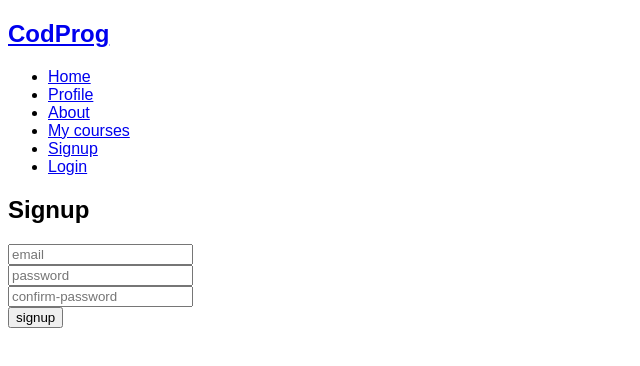
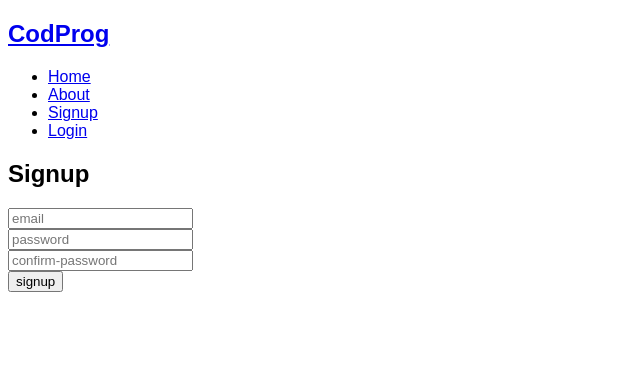
Before and after one commit to prakashgrg4400/myCourse_project, a React (Vite) app in the folder codprog-clone/: page /signup in a window 1280 px wide. Shown: the top 366 px of the page, without its empty margins (0-640 px from the left). Built offline with nearby package versions, Linux system fonts and the light colour scheme.

Commit message:
logout functionality added

```diff
--- a/codprog-clone/src/App.jsx
+++ b/codprog-clone/src/App.jsx
@@ -5,16 +5,17 @@ import {
   createRoutesFromElements,
   RouterProvider,
 } from "react-router-dom";
-import Layout from "./Layout";
+import Layout, { layoutLoader } from "./Layout";
 import { About, Home, Login, Profile, MyCourses, Signup } from "./pages/Index";
 import { handelAction, loginLoader } from "./pages/Login";
 import { myCoursesLoader } from "./pages/MyCourses";
 import { profileLoader } from "./pages/Profile";
 import { signupAction, signupLoader } from "./pages/Signup";
+import { loguoutAction } from "./pages/Logout";
 
 const router = createBrowserRouter(
   createRoutesFromElements(
-    <Route path="/" element={<Layout />}>
+    <Route path="/" element={<Layout />} loader={layoutLoader} id="parentRouteLoader">
       <Route index element={<Home />} />
       <Route path="/about" element={<About />} />
       <Route path="/profile" element={<Profile />} loader={profileLoader} />
@@ -39,6 +40,7 @@ const router = createBrowserRouter(
         //   return null;
         // }}
       />
+      <Route path="/logout" action={loguoutAction} />
     </Route>
   )
 );
--- a/codprog-clone/src/Layout.jsx
+++ b/codprog-clone/src/Layout.jsx
@@ -1,5 +1,13 @@
-import { NavLink , Outlet } from "react-router-dom"
+import { NavLink, Outlet, Form, useRouteLoaderData } from "react-router-dom";
+import { getUsers } from "./utilis/getUser";
+
+export function layoutLoader() {
+    const user = getUsers();
+   return user ;
+}
+
 function Layout() {
+    const user = useRouteLoaderData("parentRouteLoader");
     return (
         <main>
             <nav>
@@ -10,26 +18,41 @@ function Layout() {
                     <li>
                         <NavLink to="/">Home</NavLink>
                     </li>
+                    {user && (
                         <li>
-                    <NavLink to="/profile" >Profile</NavLink>
+                            <NavLink to="/profile">Profile</NavLink>
                         </li>
+                    )}
                     <li>
                         <NavLink to="/about">About</NavLink>
                     </li>
+                    {user && (
                         <li>
-                    <NavLink to="/my-courses" >My courses</NavLink>
+                            <NavLink to="/my-courses">My courses</NavLink>
                         </li>
+                    )}
+
+                    {!user && (
                         <li>
                             <NavLink to="/signup">Signup</NavLink>
                         </li>
+                    )}
+
+                    {!user && (
                         <li>
-                    <NavLink to="/login" >Login</NavLink>
+                            <NavLink to="/login">Login</NavLink>
                         </li>
+                    )}
                 </ul>
             </nav>
-        <Outlet/>
+            {user && (
+                <Form method="POST" action="logout">
+                    <button>Logout</button>
+                </Form>
+            )}
+            <Outlet />
         </main>
-  )
+    );
 }
 
-export default Layout
+export default Layout;
--- a/codprog-clone/src/constant.js
+++ b/codprog-clone/src/constant.js
@@ -4,4 +4,8 @@ export const LOGIN_URL = BASE_URL + "token?grant_type=password" ;
 
 export const SIGNUP_URL = BASE_URL + "signup";
 
+export const LOGOUT_URL = BASE_URL + "logout" ;
+
+export const REFRESH_TOKEN = BASE_URL + "token?grant_type=refresh_token" ;
+
 export const SUPABASE_API_KEY = "eyJhbGciOiJIUzI1NiIsInR5cCI6IkpXVCJ9.eyJpc3MiOiJzdXBhYmFzZSIsInJlZiI6Imp4bW53aHNodGFvbG9kZmN0d2djIiwicm9sZSI6ImFub24iLCJpYXQiOjE3MTU2OTIyMTQsImV4cCI6MjAzMTI2ODIxNH0.-maiRS4hVwZ02qkKzOpfuv6I1DykbQ1EUxdtzkqYVPI";
--- /dev/null
+++ b/codprog-clone/src/pages/Logout.jsx
@@ -0,0 +1,20 @@
+import axios from "axios";
+import { LOGOUT_URL, SUPABASE_API_KEY } from "../constant";
+import { getUsers } from "../utilis/getUser";
+import { redirect } from "react-router-dom";
+
+export async function loguoutAction()
+{
+    const user = getUsers();
+    console.log(user.access_token);
+    const response = await axios.post(LOGOUT_URL , null , {
+        headers:{
+            "apikey":SUPABASE_API_KEY,
+            "Authorization":`Bearer ${user.access_token}`,
+            "Content-Type":"application/json",
+        }
+    })
+    console.log(response);
+    localStorage.removeItem("user");
+    return redirect("/") ;
+}
```
Lines whose indentation alone changed are shown as unchanged.
